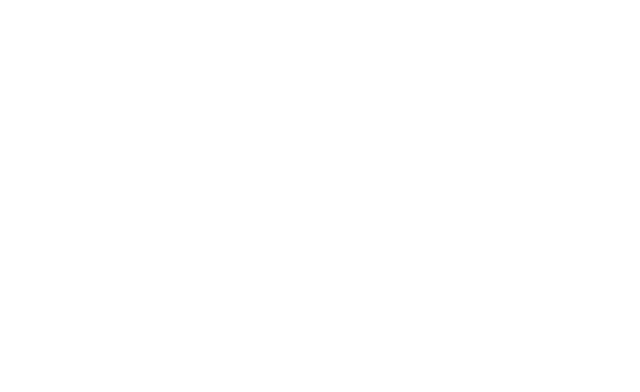
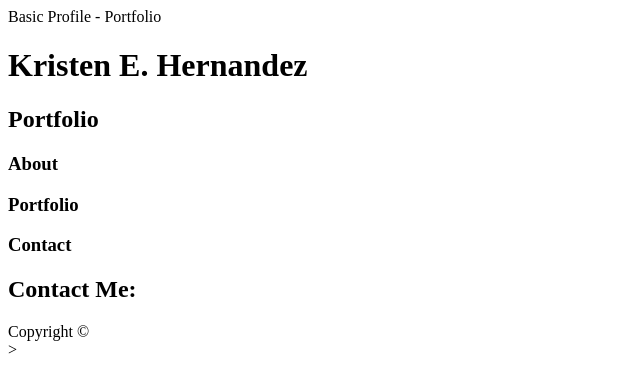
Before and after one commit to kayhern/Basic-Portfolio, a plain HTML site: page portfolio.html in a window 1280 px wide. Shown: the whole page, without its empty margins (0-640 px from the left). Drawn offline with Linux system fonts and the light colour scheme.

Commit message:
classwork changes

```diff
--- a/portfolio.html
+++ b/portfolio.html
@@ -1 +1,11 @@
 <!DOCTYPE HTML>
+<html>
+    <Subject>Basic Profile - Portfolio</Subject>
+    <h1>Kristen E. Hernandez</h1>
+    <h2>Portfolio</h2>
+        <h3>About</h3>
+        <h3>Portfolio</h3>
+        <h3>Contact</h3>
+        <h2>Contact Me:</h2>
+</html>
+<footer>Copyright ©</footer>>
```
Also changed, not shown: contact.html (+1 -2 lines), index.html (+7 -0 lines).
